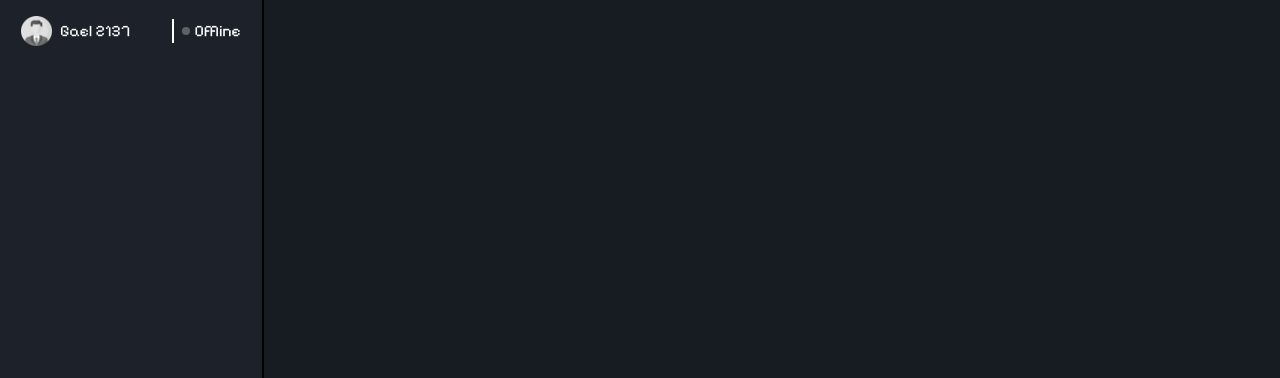
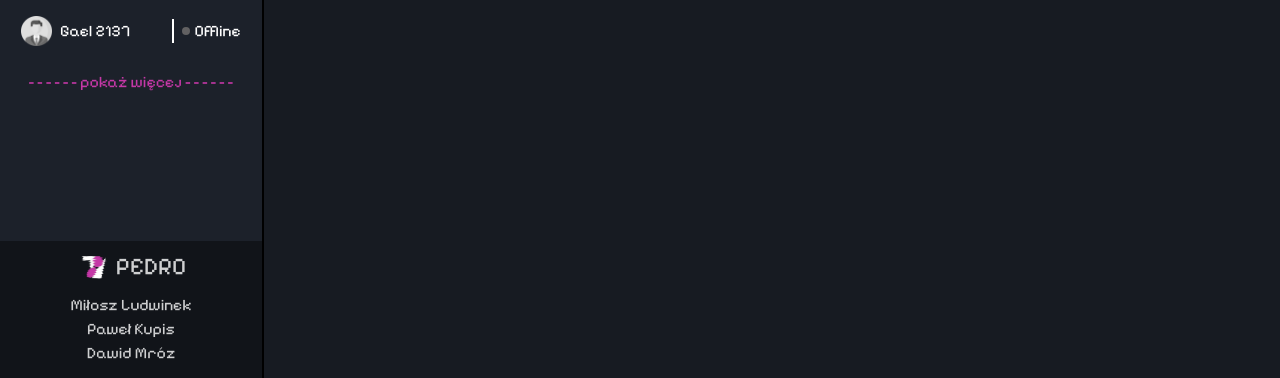
Before and after one commit to Maylayloo/Pedro, a Next.js app in the folder frontend/: page / in a window 1280 px wide. Shown: the part 419-797 px from the top of the page. Built offline with nearby package versions, Linux system fonts and the light colour scheme.

Commit message:
added footer

```diff
--- /dev/null
+++ b/frontend/app/components/footer.tsx
@@ -0,0 +1,28 @@
+import Image from "next/image";
+import logo from "@/public/logo.png";
+
+const Footer = () => {
+
+    const authors: string[] = ["Miłosz Ludwinek", "Paweł Kupis", "Dawid Mróz"]
+
+    return (
+        <footer className='w-[calc(100%+1rem)] h-fit bg-main-footer flex flex-col items-center pb-4'>
+            <div className='flex items-center gap-1 py-2'>
+                <Image src={logo} alt="Pedro Logo" width={36} height={36}/>
+                <span className='text-2xl opacity-80'>PEDRO</span>
+            </div>
+            {
+                authors.map((author) => {
+                    return (
+                        <span key={author} className='opacity-80'>
+                                {author}
+                            </span>
+                    )
+                })
+            }
+
+        </footer>
+    );
+};
+
+export default Footer;
--- a/frontend/app/components/sidebar.tsx
+++ b/frontend/app/components/sidebar.tsx
@@ -1,6 +1,6 @@
 import Link from "next/link";
-import {useState} from "react";
 import FollowingCard from "@/app/components/followingCard";
+import Footer from "@/app/components/footer";
 
 const Sidebar = () => {
 
@@ -45,12 +45,13 @@ const Sidebar = () => {
             pfp: "",
             status: "Offline",
         },
+
     ]
     // for now
     const loggedIn = true;
 
     return (
-        <section className="sticky left-0 top-0 flex h-screen w-fit flex-col justify-between py-6 px-2 items-center
+        <section className="sticky left-0 top-0 flex h-screen w-fit flex-col justify-between px-2 items-center
                  pt-24 text-white max-sm:hidden lg:w-[264px] bg-secondary-bg border-r-2 border-r-black">
 
             <span className='text-3xl mb-8'>OBSERWOWANI</span>
@@ -72,7 +73,12 @@ const Sidebar = () => {
                                 )
                             })
                         }
+                        {/*does not work yet*/}
+                        <button className='cursor-pointer text-main-purple'>
+                            - - - - - - pokaż więcej - - - - - -
+                        </button>
                     </div>
+
 
                 ) : (
                     <div className='flex flex-col flex-1 gap-6 items-center'>
@@ -85,6 +91,7 @@ const Sidebar = () => {
                     </div>
                 )
             }
+            <Footer/>
 
         </section>
     );
--- a/frontend/app/globals.css
+++ b/frontend/app/globals.css
@@ -27,5 +27,6 @@
     --color-main-purple: #C538A7;
     --color-main-green: #00A23E;
     --color-main-gray: #626162;
+    --color-main-footer: rgba(0, 0, 0, 0.4);
 
 }
```
